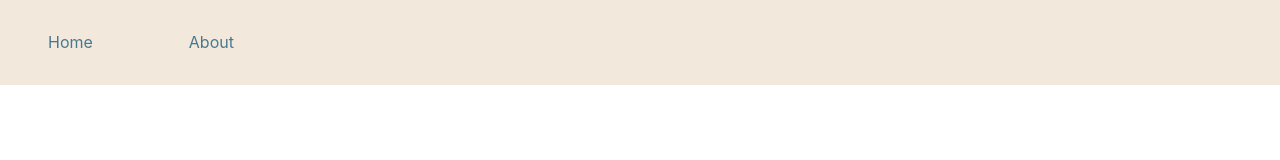
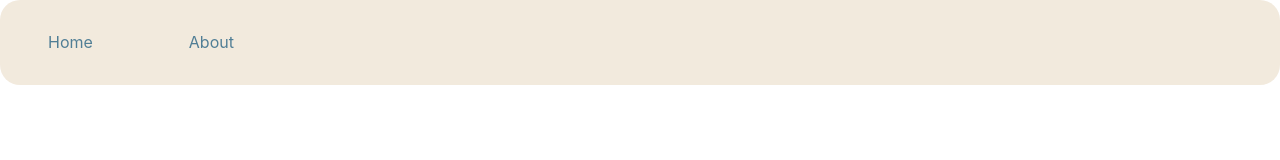
Before and after one commit to e-mar404/my-portfolio, a React (Create React App) app: page / in a window 1280 px wide. Shown: the top 160 px of the page. Built offline with nearby package versions, Linux system fonts and the light colour scheme.

Commit message:
new navbar design

```diff
--- a/src/components/Navbar/NavbarElements.js
+++ b/src/components/Navbar/NavbarElements.js
@@ -7,6 +7,8 @@ export const Nav = styled.nav`
     position: fixed;
     top: 0px;
     left: 0px;
+    border-radius: 20px;
+    opacity: 0.95;
     height: 85px;
     width: 100%;
     justify-content: space-between;
@@ -16,6 +18,7 @@ export const Nav = styled.nav`
 
 export const NavLink = styled(Link)`
     color: #477890;
+    opacity: 1.0;
     text-decoration: none;
     display: flex;
     align-items: center;
```
